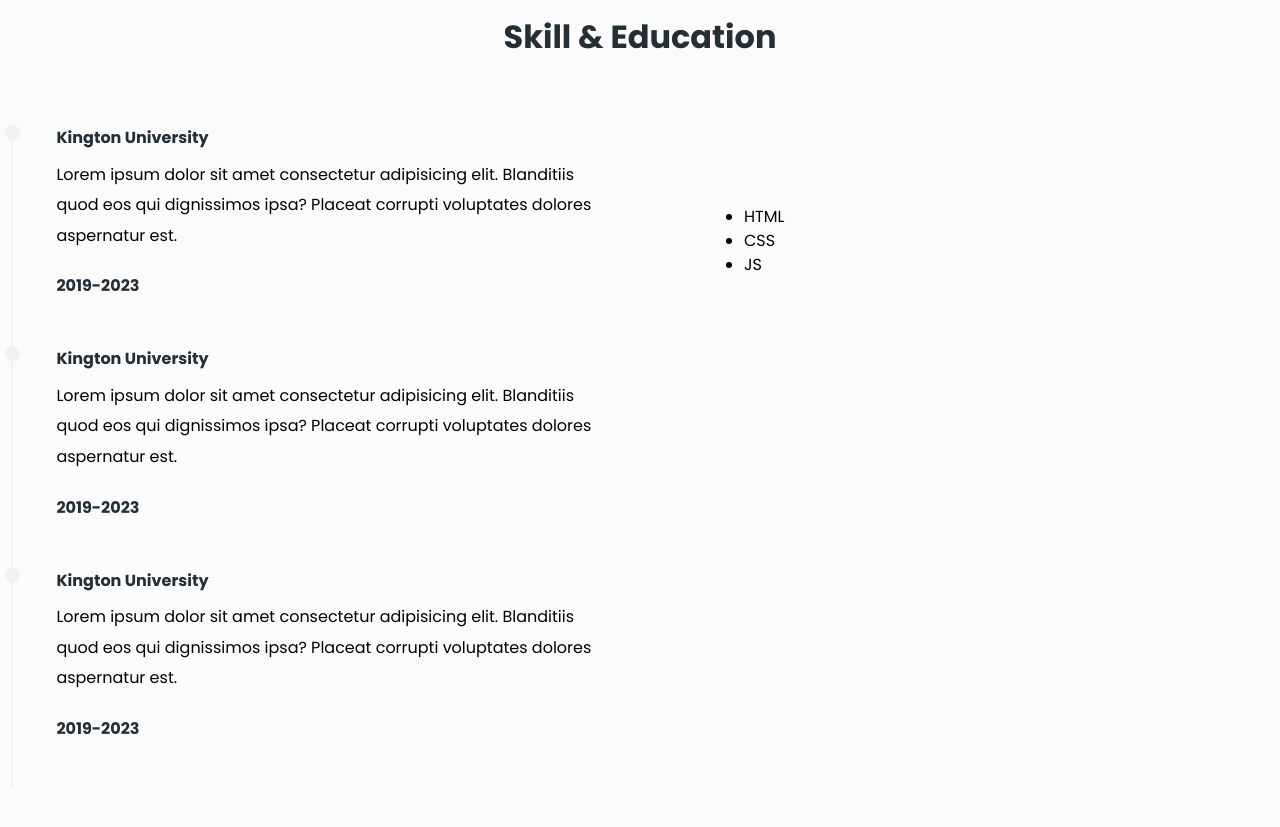
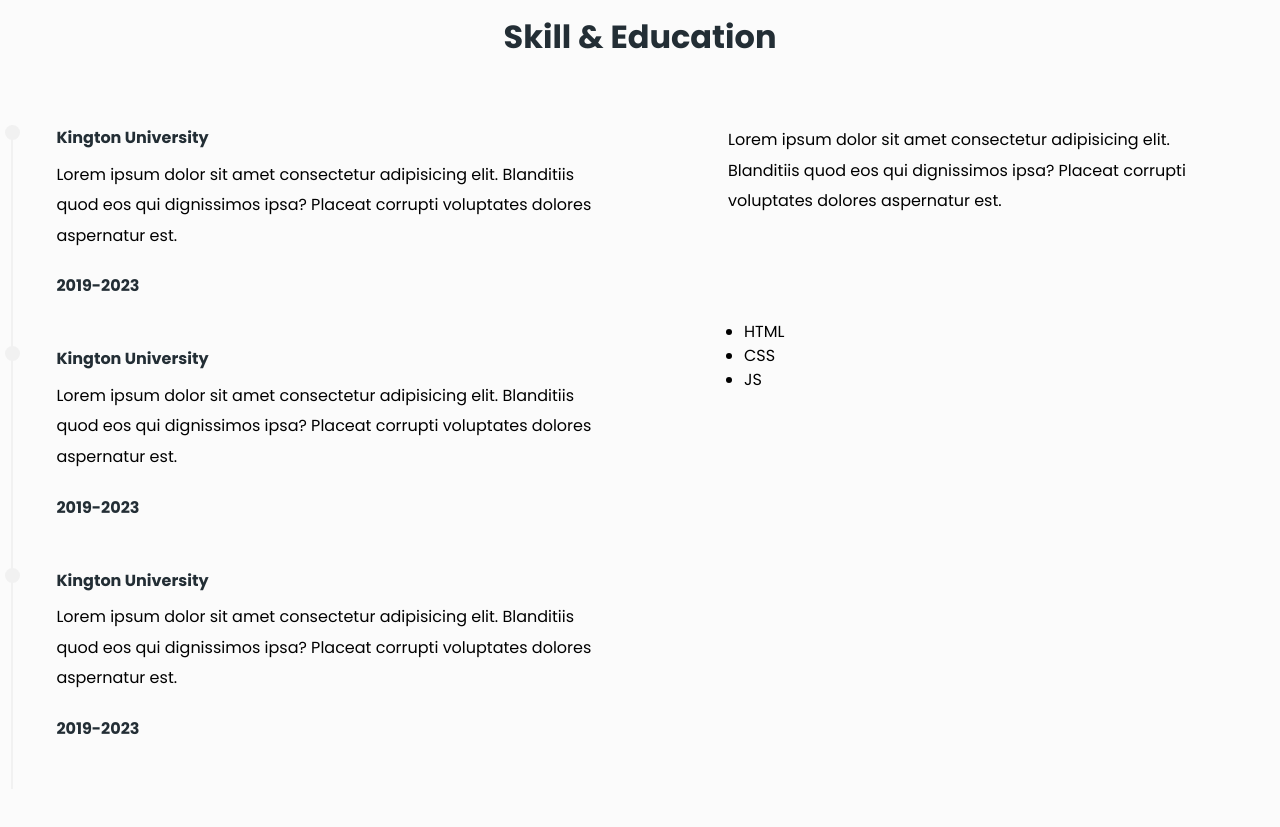
Before and after one commit to SunterCandraYana/Portofolio, a plain HTML site: page index.html in a window 1280 px wide. Shown: the part 2528-3355 px from the top of the page. Drawn offline with Linux system fonts and the light colour scheme.

Commit message:
Update index.html

```diff
--- a/index.html
+++ b/index.html
@@ -299,19 +299,17 @@
           </div>
           <div class="skills-right">
             <p>
+              Lorem ipsum dolor sit amet consectetur adipisicing elit.
+              Blanditiis quod eos qui dignissimos ipsa? Placeat corrupti
+              voluptates dolores aspernatur est.
+            </p>
+            <div class="skills-list">
               <ul>
                 <li>HTML</li>
                 <li>CSS</li>
                 <li>JS</li>
               </ul>
-            </p>
-            <!-- <div class="skills-list">
-              <ul>
-                <li>HTML</li>
-                <li>CSS</li>
-                <li>JS</li>
-              </ul>
-            </div> -->
+            </div>
           </div>
         </div>
       </div>
```
